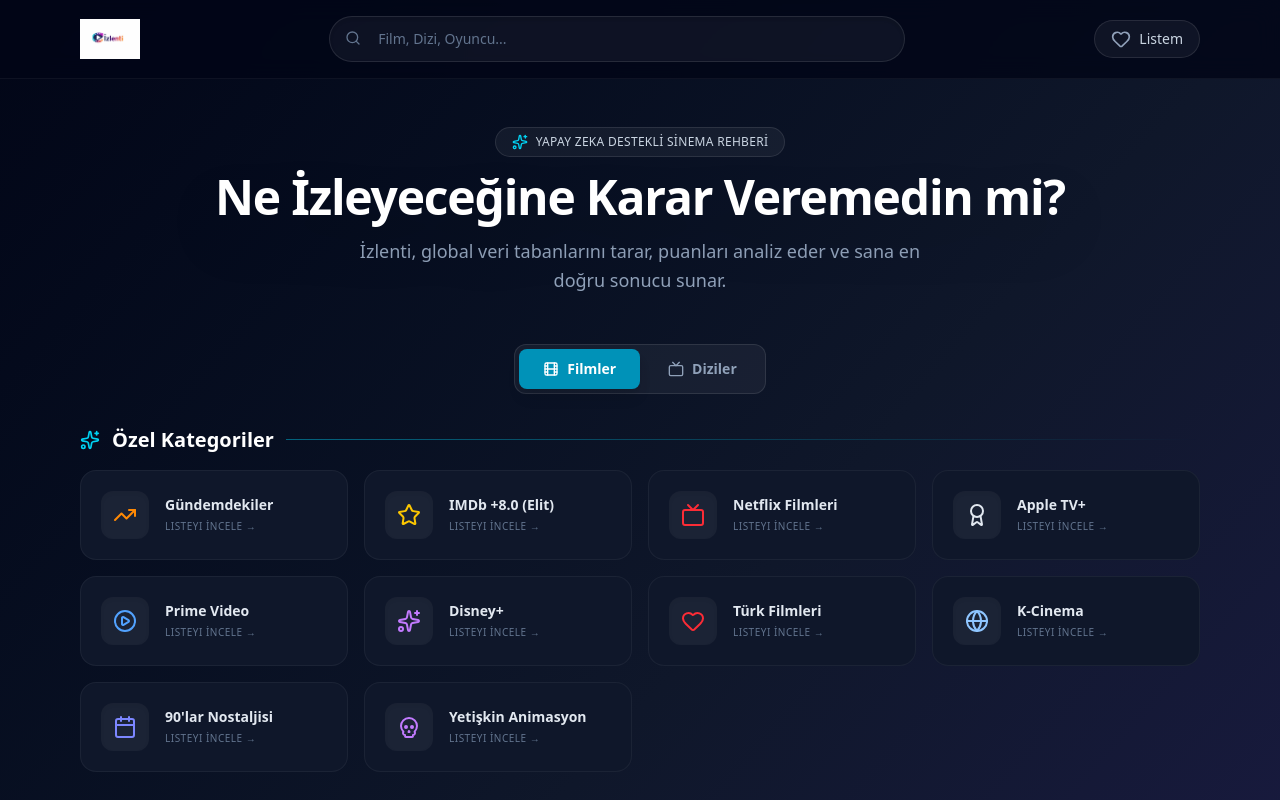
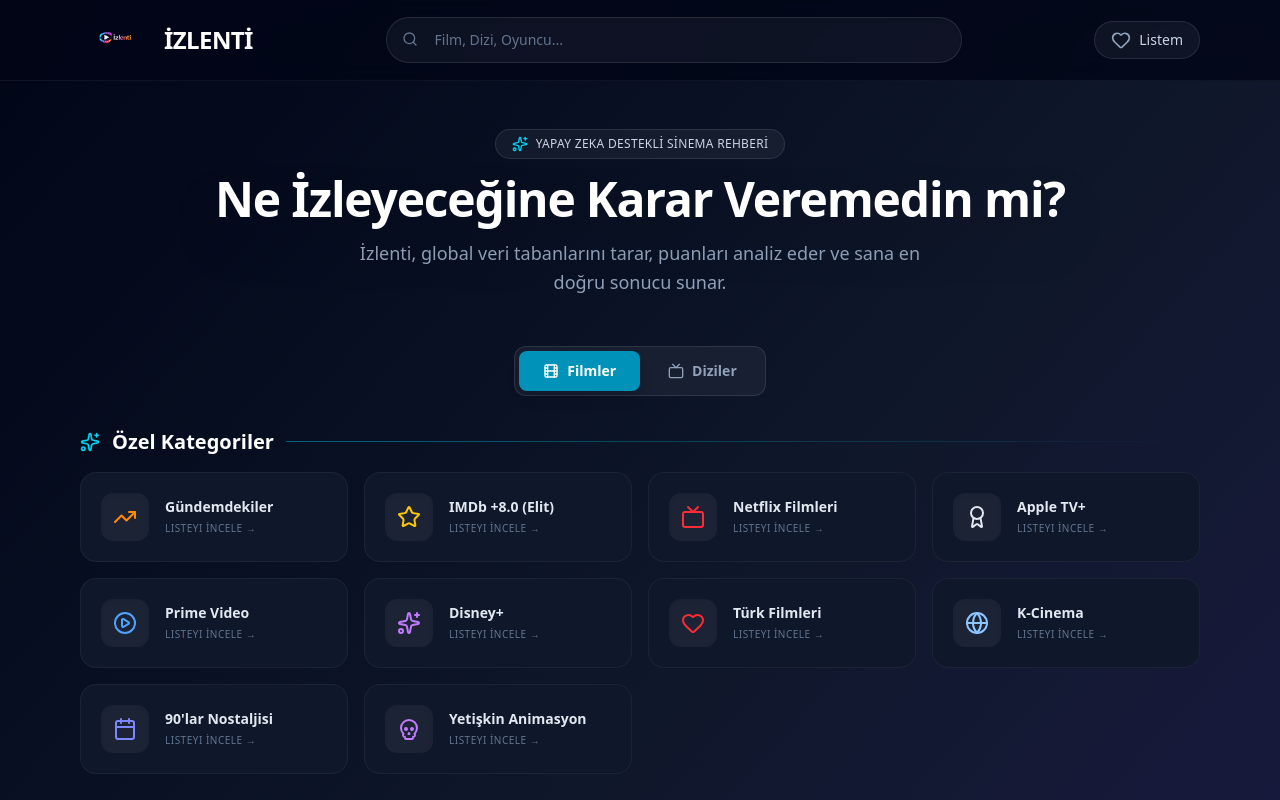
Before and after one commit to izlenti/izlenti.github.io, a React (Vite) app: page /#home in a window 1280 px wide. Shown: the top 800 px of the page. Built offline with nearby package versions, Linux system fonts and the light colour scheme.

Commit message:
Update to final transparent logo

```diff
--- a/index.html
+++ b/index.html
@@ -3,7 +3,7 @@
 
 <head>
   <meta charset="UTF-8" />
-  <link rel="icon" type="image/png" href="/izlenti-logo.png" />
+  <link rel="icon" type="image/png" href="/icon.png" />
   <meta name="viewport" content="width=device-width, initial-scale=1.0" />
   <title>İzlenti - AI Sinema Rehberi</title>
 </head>
--- a/src/App.jsx
+++ b/src/App.jsx
@@ -700,7 +700,8 @@
             <header className="border-b border-white/5 bg-[#020617]/80 backdrop-blur-md sticky top-0 z-50 relative">
                 <div className="max-w-6xl mx-auto px-4 py-4 flex items-center justify-between gap-4">
                     <div className="flex items-center gap-3 cursor-pointer group" onClick={() => { navigateTo('home'); setBgImage(null); setQuery(''); setError(null); }}>
-                        <img src="/izlenti-logo.png" alt="İzlenti Logo" className="h-10 group-hover:scale-105 transition" />
+                        <img src="/icon.png" alt="İzlenti" className="h-12 group-hover:scale-110 transition-transform duration-200" />
+                        <h1 className="text-2xl font-black tracking-tight hidden sm:block text-white">İZLENTİ</h1>
                     </div>
 
                     <form onSubmit={handleSearch} className="flex-1 max-w-xl relative">
```
Also changed, not shown: public/icon.png (added).
